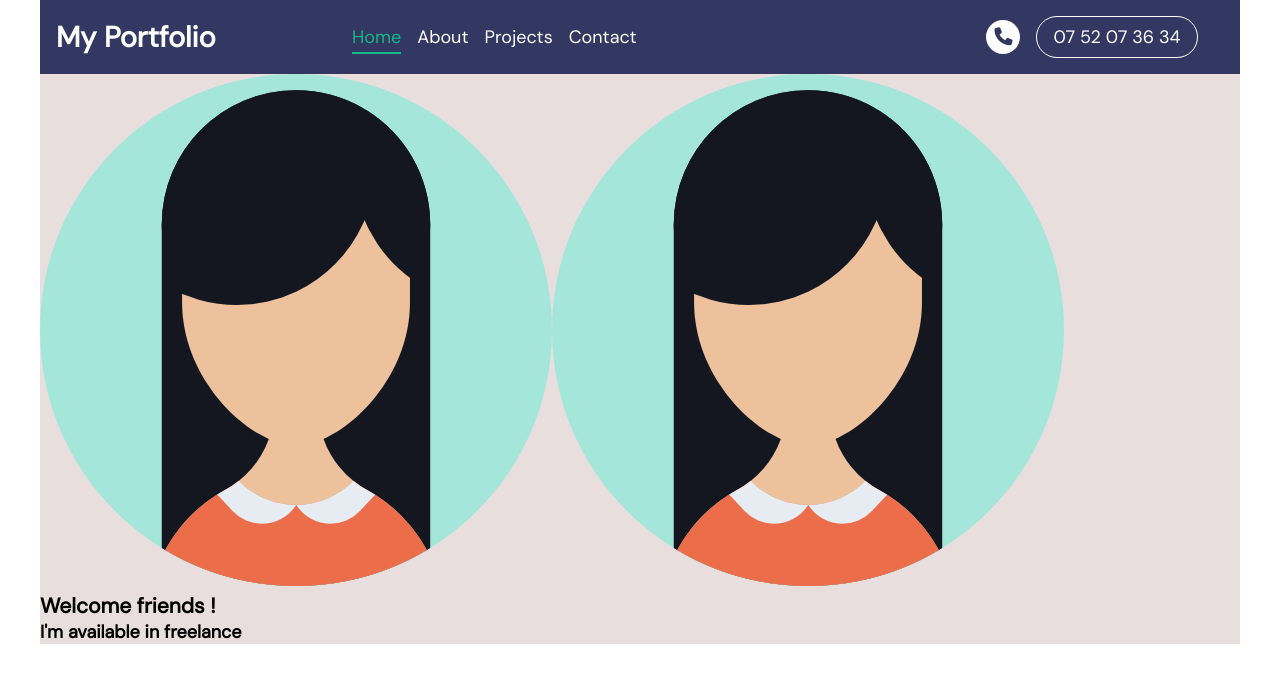
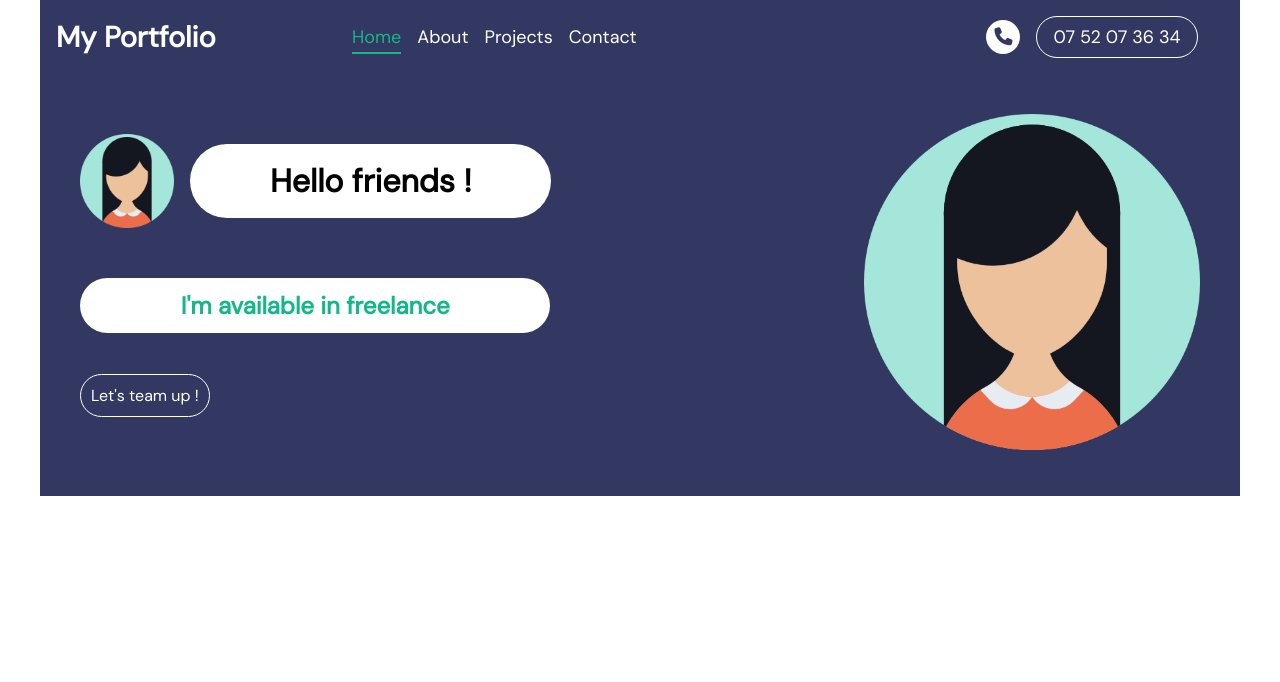
Before and after one commit to Pieg13/project1, a plain HTML site: page index.html in a window 1280 px wide. Drawn offline with Linux system fonts and the light colour scheme.

Commit message:
finished blue part

```diff
--- a/index.html
+++ b/index.html
@@ -25,9 +25,12 @@
      </header>
      <div id="welcome" class="container">
         <div class="welcomeText">
-            <img src="images/pngegg-3.png" alt="myself">
-            <h3>Welcome friends !</h3>
-            <h4>I'm available in freelance</h4>
+            <div class="hello">
+                <img src="images/pngegg-3.png" alt="myself">
+                <h2>Hello friends !</h2>
+            </div>
+            <h3>I'm available in freelance</h3>
+            <a href="#contact" class="button">Let's team up !</a>
         </div>
         <figure class="bigPicture">
             <img src="images/pngegg-3.png" alt="myself">
--- a/styles/style.css
+++ b/styles/style.css
@@ -21,6 +21,7 @@
 * {
     margin: 0;
     padding: 0;
+    box-sizing: border-box;
 }
 
 ul {
@@ -40,6 +41,14 @@ a {
 body {
     font-family: var(--mainFont);
     font-size: 18px;
+}
+
+.button {
+    border: 1px solid white;
+    color: white;
+    border-radius: 64px;
+    font-size: 1rem;
+    padding: 10px;
 }
 /* ========== Banner style ================================================== */
 
@@ -109,5 +118,54 @@ body {
 
 #welcome {
     display: flex;
-    background-color: var(--background3);
+    background-color: var(--background1);
+    justify-content: space-between;
+    padding: 40px;
 }
+
+#welcome .welcomeText {
+    width: 70%;
+}
+
+#welcome .welcomeText .hello {
+    display: flex;
+    margin-top: 20px;
+}
+
+#welcome .welcomeText .hello img {
+    width: 12%;
+    margin-right: 16px;
+}
+
+#welcome .welcomeText .hello h2 {
+    background-color: white;
+    color: black;
+    border-radius: 64px;
+    display: flex;
+    align-items: center;
+    justify-content: center;
+    padding: 0 80px;
+    margin: 10px 0;
+    font-size: 2rem;
+}
+
+#welcome .welcomeText h3 {
+    background-color:white;
+    border-radius: 64px;
+    color: var(--background2);
+    display: flex;
+    justify-content: center;
+    align-items: center;
+    width: 60%;
+    margin: 50px 0;
+    padding: 12px 16px;
+    font-size: 1.5rem;
+}
+
+#welcome .bigPicture {
+    width: 30%;
+}
+
+#welcome .bigPicture img {
+    width: 100%;
+}
```
